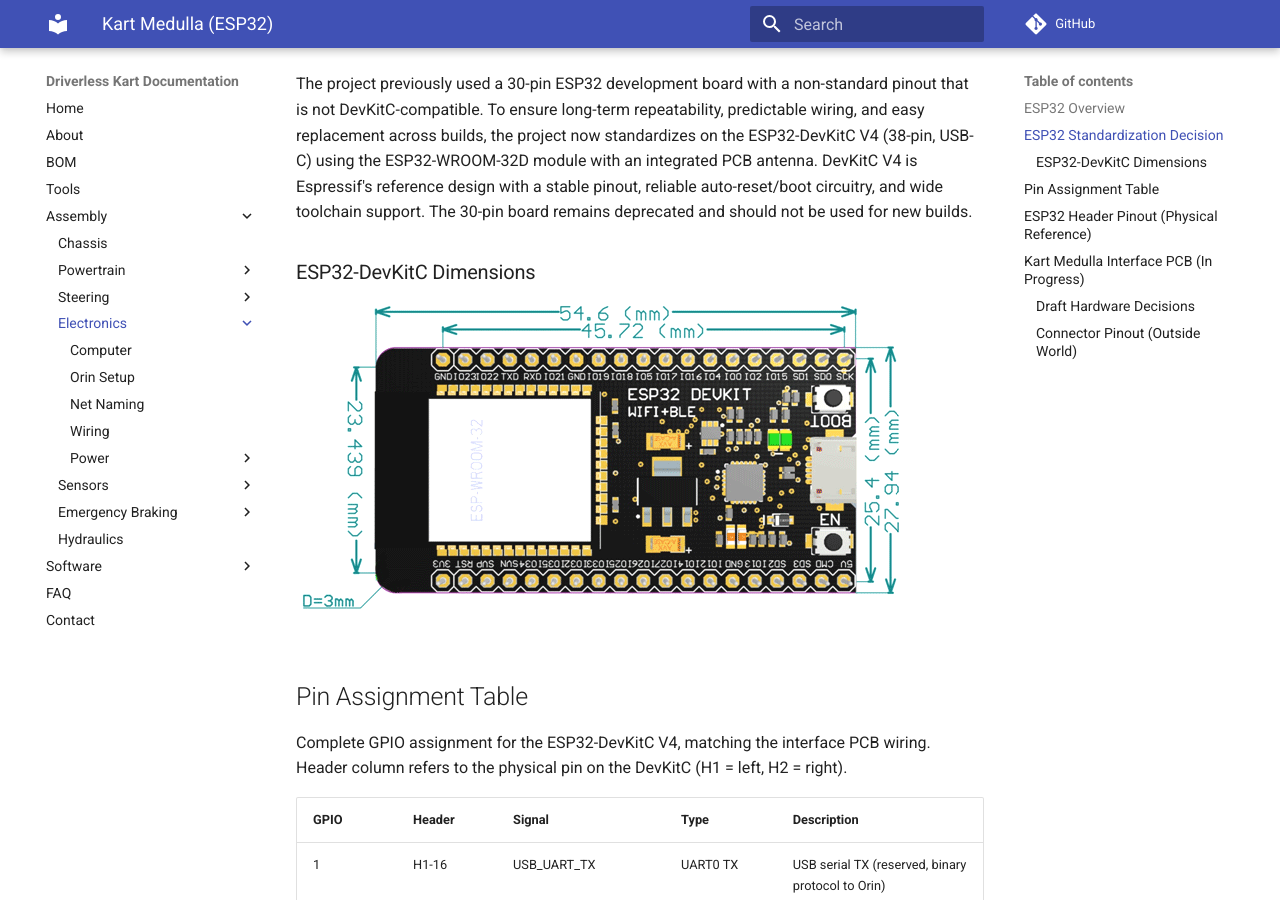
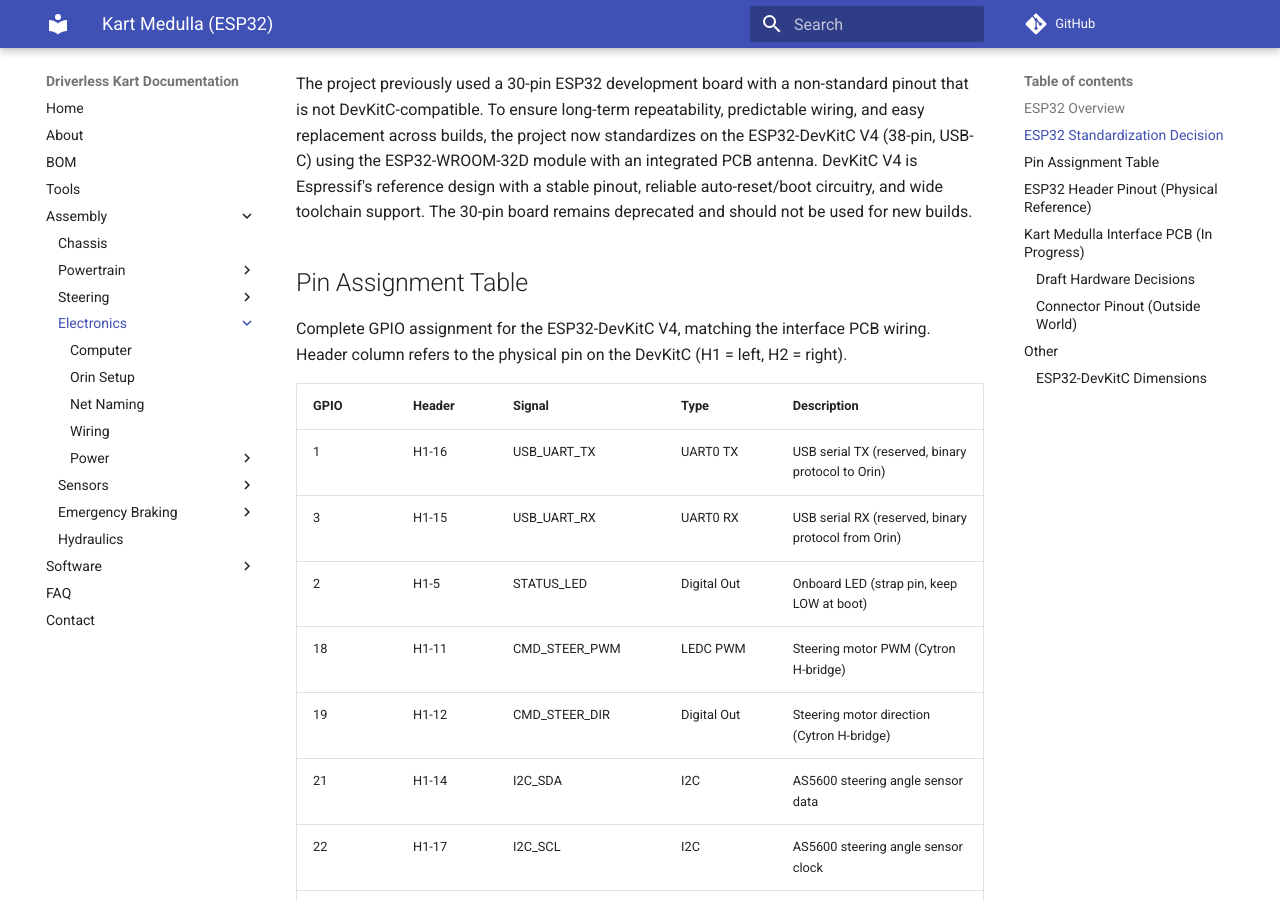
Before and after one commit to UM-Driverless/kart_docs, an MkDocs documentation site: the page built from docs/assembly/electronics/kart-medulla/index.md, in a window 1280 px wide and 900 px high, scrolled down 1154 px. Built offline with MkDocs 1.6.1 and Material for MkDocs 9.7.7, drawn with Linux system fonts in a browser that asks for light colours; comment, search, counter and statistics services are not loaded; some of the changed text lies outside the part shown.

Commit message:
Move ESP32 dimensions image to bottom of page
Co-Authored-By: Claude Opus 4.6 <noreply@anthropic.com>

```diff
--- a/docs/assembly/electronics/kart-medulla/index.md
+++ b/docs/assembly/electronics/kart-medulla/index.md
@@ -19,10 +19,6 @@ The Kart Medulla is the ESP32-based control hub that interfaces between the Orin
 ## ESP32 Standardization Decision
 
 The project previously used a 30-pin ESP32 development board with a non-standard pinout that is not DevKitC-compatible. To ensure long-term repeatability, predictable wiring, and easy replacement across builds, the project now standardizes on the ESP32-DevKitC V4 (38-pin, USB-C) using the ESP32-WROOM-32D module with an integrated PCB antenna. DevKitC V4 is Espressif's reference design with a stable pinout, reliable auto-reset/boot circuitry, and wide toolchain support. The 30-pin board remains deprecated and should not be used for new builds.
-
-### ESP32-DevKitC Dimensions
-
-![ESP32 DevKitC dimensions](images/ESP32-DevKitC-Dimensions.png)
 
 ## Pin Assignment Table
 
@@ -132,3 +128,9 @@ The main connector is a set of green push-in headers labeled CN1..CN4 in the sch
 | CN4 | 1 | 3.3V | |
 | CN4 | 2 | STEER_SDA | |
 | CN4 | 3 | STEER_SCL | |
+
+## Other
+
+### ESP32-DevKitC Dimensions
+
+![ESP32 DevKitC dimensions](images/ESP32-DevKitC-Dimensions.png)
```
